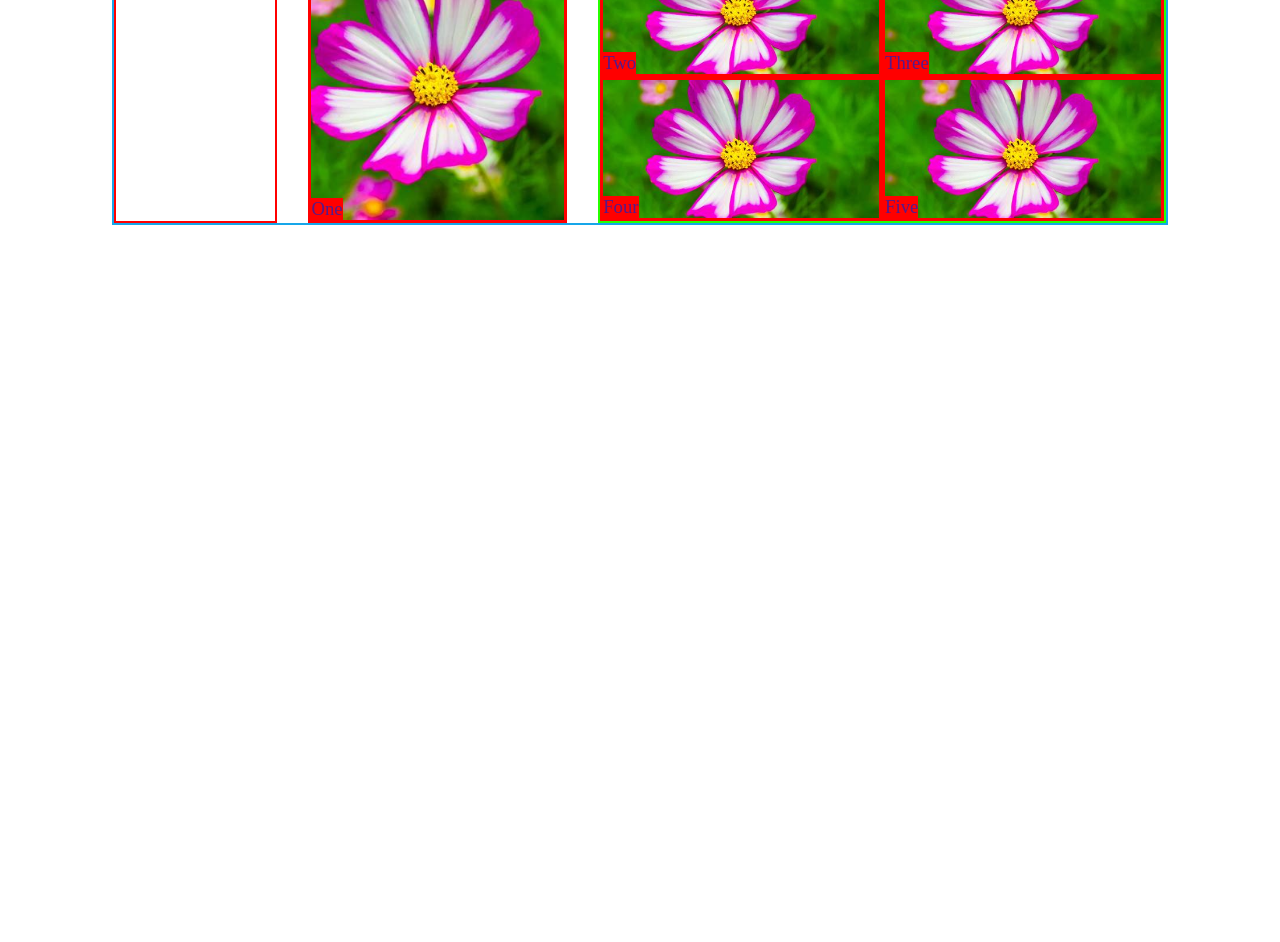
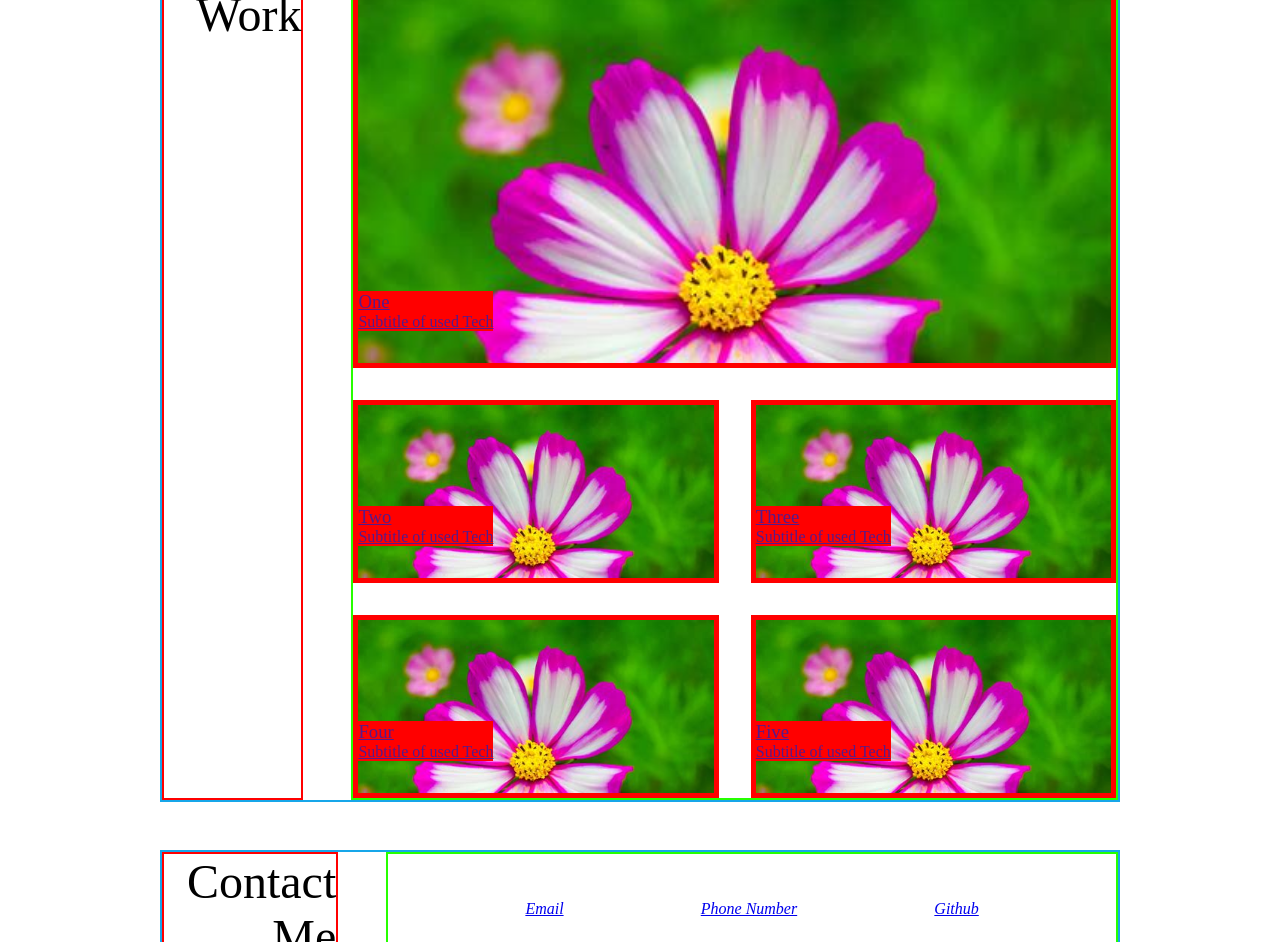
Before and after one commit to Alejandro-jpeg/Challenge-2, a plain HTML site: page index.html in a window 1280 px wide. Shown: the part 724-1666 px from the top of the page. Before the commit the page ends 997 px from the top, so only its background shows below. Drawn offline with Linux system fonts and the light colour scheme.

Commit message:
fixed grid layout and changed font sizes

```diff
--- a/Assets/style.css
+++ b/Assets/style.css
@@ -1,21 +1,30 @@
+/* Universal Styles */
+
+
+h1{
+    font-weight: bold;
+    font-size: 3em;
+}
+
+h2{
+    font-size: 3em;
+}
+
 
 header{
     border: solid 2px red;
 }
 
-@media (min-width: 600px) {
-    main{
-        margin: 3em 7em;
-    }
-}
 
 .introduction{
     display: flex;
+    flex-wrap: wrap;
     padding:3em;
     justify-content: space-between;
 }
 
 nav{
+    font-size: 1.5em;
     width: 50%;
     border: solid 2px black;
 }
@@ -24,8 +33,11 @@ nav ul{
     list-style: none;
     display: flex;
     flex-wrap: wrap;
-    flex: 1;
-    justify-content: space-between;
+    justify-content: flex-end;
+}
+
+nav ul li{
+    margin: 1em;
 }
 
 .hero{
@@ -35,7 +47,7 @@ nav ul{
     flex-direction: row;
     justify-content: space-around;
 }
-.hero h2{
+.subtitle{
     align-self: flex-end;
 }
 
@@ -43,15 +55,23 @@ nav ul{
     margin: 2em;
 }
 
+
+/* containers universal styles */
+
+@media (min-width: 700px) {
+    .container{
+        margin: 3em 10em;
+    }
+}
+
 .container-title{
     text-align: right;
     border: red 2px solid;
-    font-size: 30px;
     padding-left: 2em;
 }
 
 .container{
-    gap: 3%;
+    gap: 3em;
     display: flex;
     border: solid 2px  #16a6e9;
     margin-top: 3em;
@@ -60,53 +80,54 @@ nav ul{
 
 .content{
     border: solid 2px #26ff00;
-    width: 100%;
 }
-
-/* About Me section */
 
 
 /* Work Section */
 
-@media (min-width: 500px){
+ @media (min-width: 350px){
     .Work.container .content{
         display: grid;
         grid-template-columns: 1fr 1fr;
+        width: 100%;
+        gap: 2em;
+    }
+
+    #featured.card{
+        grid-column: span 2;
     }
 }
 
-/* .Work.container .content{
-    display: flex;
-    flex-wrap: wrap;
-} */
 
 /* CARDS */
 
 
 .card-title{
     background-color: #ff0000;
-    position: absolute;
     align-self: flex-end;
-}
-
-/* #featured.card{
-    grid-column: span 2;
-    width: 100%;
-} */
-
-.featured{
-    display: grid;
+    margin-bottom: 2em;
 }
 
 .card{
-    border: solid #ff0000;
     display: flex;
-    width: 100%;
+    border: .35em solid red;
+    background-image: url(./Images/flower\ placheholder.jpg);
+    background-repeat: no-repeat;
+    background-size:cover;
+    aspect-ratio: 2/1;
 }
 
-.card img{
+
+/* Footer Section */
+
+#Footer .content{
+    display: flex;
+    flex-wrap: wrap;
     width: 100%;
-    height: auto;
-    aspect-ratio: 2/1;
-    object-fit: cover;
+    justify-content: space-evenly;
+    align-content: center;
 }
+
+#Footer .container-title{
+    padding-left: 0;
+}
--- a/index.html
+++ b/index.html
@@ -23,7 +23,7 @@
         </section>
         <div class="hero">
             <img class="profile-img" src="http://via.placeholder.com/250" alt="a picture of me">
-            <h2>Subtitle</h2>
+            <h2 class="subtitle" >Subtitle</h2>
         </div>
     </header>
 
@@ -38,39 +38,45 @@
 
         <section id="Work" class ="Work container">
             <aside class="container-title"><h2>Work</h2></aside>
-
-            <div class="featured"><a href="" id="featured" class="card">
-                <h3 class="card-title"> One</h3>
-                <img src="./Assets/Images/flower placheholder.jpg" alt="">
-            </a></div>
             <div class="content">
-                <a href="" class="card">
-                    <h3 class="card-title"> Two</h3>
-                    <img src="./Assets/Images/flower placheholder.jpg" alt="">
+                <a href="" id="featured" class="card">
+                    <div class="card-title"><h3> One</h3>
+                        <p>Subtitle of used Tech</p>
+                    </div>
                 </a>
                 <a href="" class="card">
-                    <h3 class="card-title"> Three</h3>
-                    <img src="./Assets/Images/flower placheholder.jpg" alt="">
+                    <div class="card-title"><h3> Two</h3>
+                        <p>Subtitle of used Tech</p>
+                    </div>
                 </a>
                 <a href="" class="card">
-                    <h3 class="card-title"> Four</h3>
-                    <img src="./Assets/Images/flower placheholder.jpg" alt="">
+                <div class="card-title"><h3> Three</h3>
+                    <p>Subtitle of used Tech</p>
+                </div>
                 </a>
                 <a href="" class="card">
-                    <h3 class="card-title"> Five</h3>
-                    <img src="./Assets/Images/flower placheholder.jpg" alt="">
+                    <div class="card-title"><h3> Four</h3>
+                        <p>Subtitle of used Tech</p>
+                    </div>
+                </a>
+                <a href="" class="card">
+                    <div class="card-title"><h3> Five</h3>
+                        <p>Subtitle of used Tech</p>
+                    </div>
                 </a>
             </div>
         </section>
+
     </main>
 
-    <footer>
-       <!--  <h2 class="container-title">Contact Me</h2>
+    <footer id="Footer" class="Footer container">
+        <aside class="container-title"><h2>Contact Me</h2></aside>
         <address class="content">
             <a href="mailto:email@gmail.com">Email</a>
             <a href="tel:+542265481">Phone Number</a>
             <a href="https://github.com/Alejandro-jpeg">Github</a>
-        </address> -->
+        </address>
     </footer>
+
 </body>
 </html>
```
